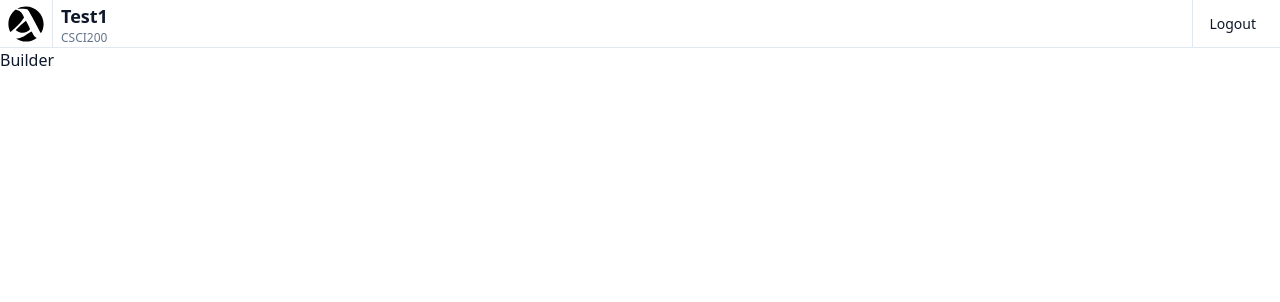
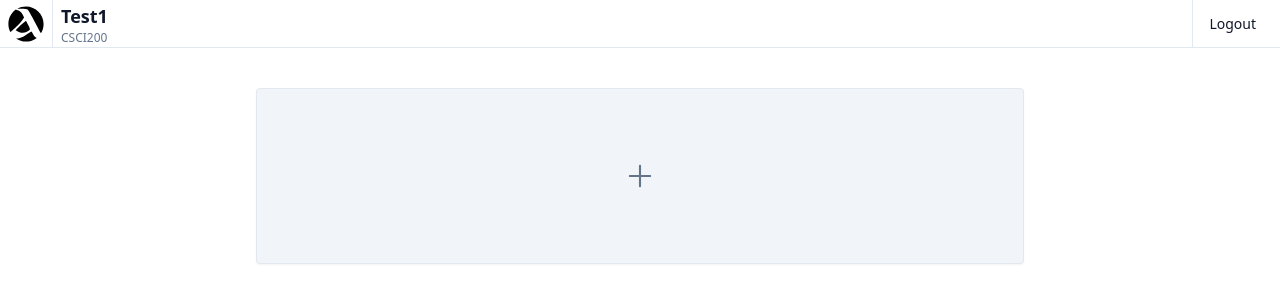
Before and after one commit to NashNoman/AureusEMS, a Next.js app in the folder nextjs/: page /builder/1 in a window 1280 px wide. Shown: the top 302 px of the page. Built offline with nearby package versions, Linux system fonts and the light colour scheme.

Commit message:
Created AddSectionPlaceholder components and edited builder layout

```diff
--- a/nextjs/app/(builder)/builder/[id]/layout.tsx
+++ b/nextjs/app/(builder)/builder/[id]/layout.tsx
@@ -11,7 +11,7 @@ export default function Layout({ children }: { children: ReactNode }) {
     <html lang="en">
       <body className="h-screen">
         <BuilderNavBar />
-        <main>{children}</main>
+        <main className="flex flex-col py-10 items-center">{children}</main>
       </body>
     </html>
   );
--- a/nextjs/app/(builder)/builder/[id]/page.tsx
+++ b/nextjs/app/(builder)/builder/[id]/page.tsx
@@ -1,3 +1,9 @@
+import AddSectionPlaceholder from "@/components/builder/AddSectionPlaceholder";
+
 export default function Builder() {
-  return <div>Builder</div>;
+  return (
+    <>
+      <AddSectionPlaceholder />
+    </>
+  );
 }
--- /dev/null
+++ b/nextjs/components/builder/AddSectionPlaceholder.tsx
@@ -0,0 +1,9 @@
+import { PlusIcon } from "@radix-ui/react-icons";
+
+export default function AddSectionPlaceholder() {
+  return (
+    <div className="cursor-pointer bg-muted h-44 grid items-center justify-center border rounded-sm w-[60%] shadow-sm hover:shadow-md transition-shadow">
+      <PlusIcon className="h-12 w-12 text-muted-foreground bg-accent rounded-full p-2 text-center" />
+    </div>
+  );
+}
```
